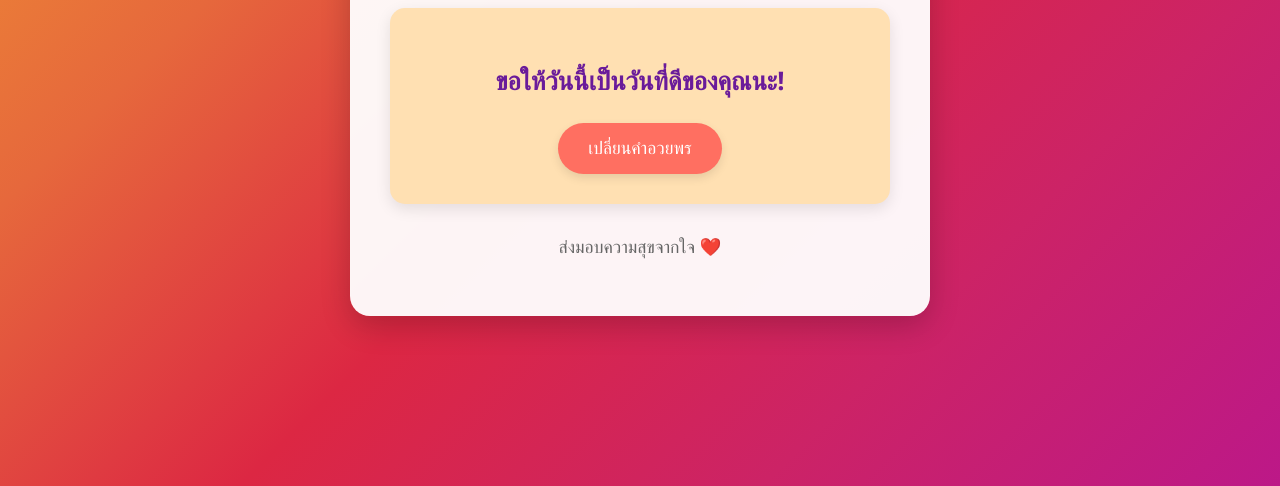
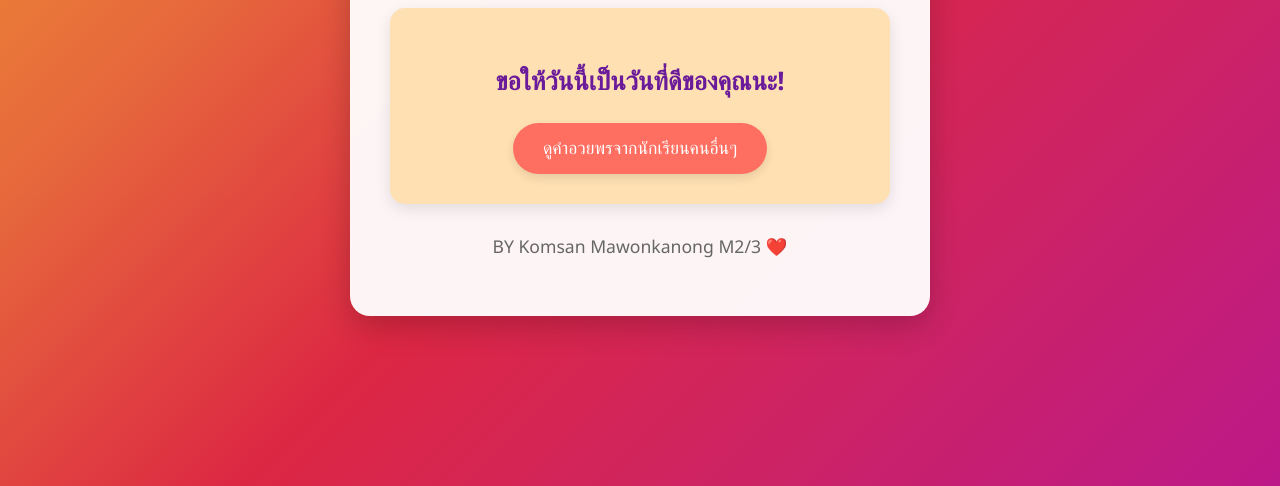
Before and after one commit to komsan2554/happybirthday, a plain HTML site: page index.html in a window 1280 px wide. Shown: the part 314-800 px from the top of the page. Drawn offline with Linux system fonts and the light colour scheme.

Commit message:
index.html

```diff
--- a/index.html
+++ b/index.html
@@ -11,9 +11,9 @@
         <h1>ส่งคำอวยพรถึงคุณ!</h1>
         <div class="card" id="wishCard">
             <p id="wishText">ขอให้วันนี้เป็นวันที่ดีของคุณนะ!</p>
-            <button id="newWishBtn">เปลี่ยนคำอวยพร</button>
+            <button id="newWishBtn">ดูคำอวยพรจากนักเรียนคนอื่นๆ</button>
         </div>
-        <p class="footer">ส่งมอบความสุขจากใจ ❤️</p>
+        <p class="footer">BY Komsan Mawonkanong M2/3 ❤️</p>
     </div>
     <script src="script.js"></script>
 </body>
```
